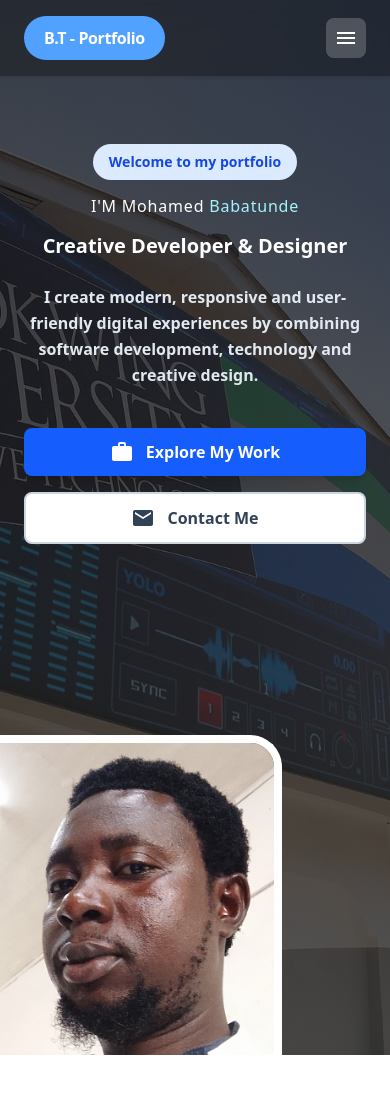
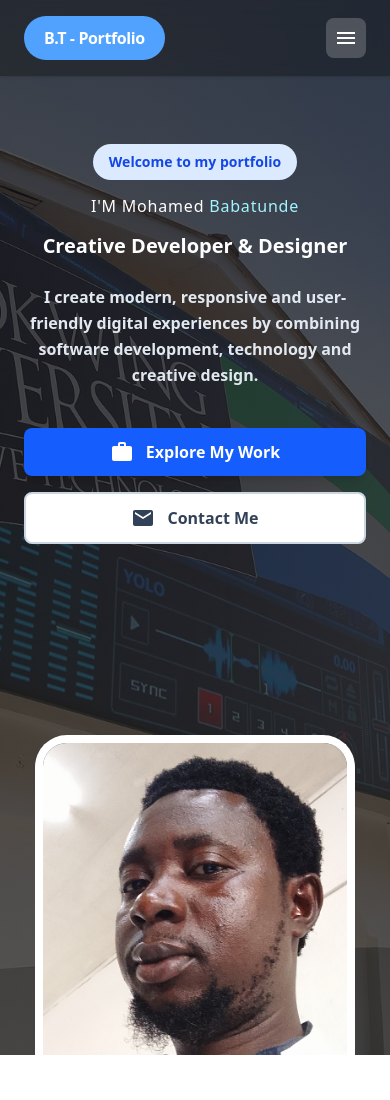
Before and after one commit to kamarabassanio-ship-it/Mohamed-Babatunde-Website, a plain HTML site: page index.html in a window 390 px wide. Shown: the top 1100 px of the page. Drawn offline with nearby package versions, Linux system fonts and the light colour scheme.

Commit message:
Ammend responsive design

```diff
--- a/index.html
+++ b/index.html
@@ -193,7 +193,7 @@
 
         <!-- Profile Image -->
         <div
-          class="flex items-end justify-center grow-0 absolute bottom-0 right-27 md:right-55 lg:right-10 xl:right-45">
+          class="flex items-end justify-center grow-0 absolute bottom-0 right-1/2 translate-x-1/2 md:right-55 lg:right-10 xl:right-45">
           <div
             class="overflow-hidden w-80 h-80 grow-0 rounded-t-4xl border-x-8 border-t-8 border-white bg-slate-600">
             <img
```
